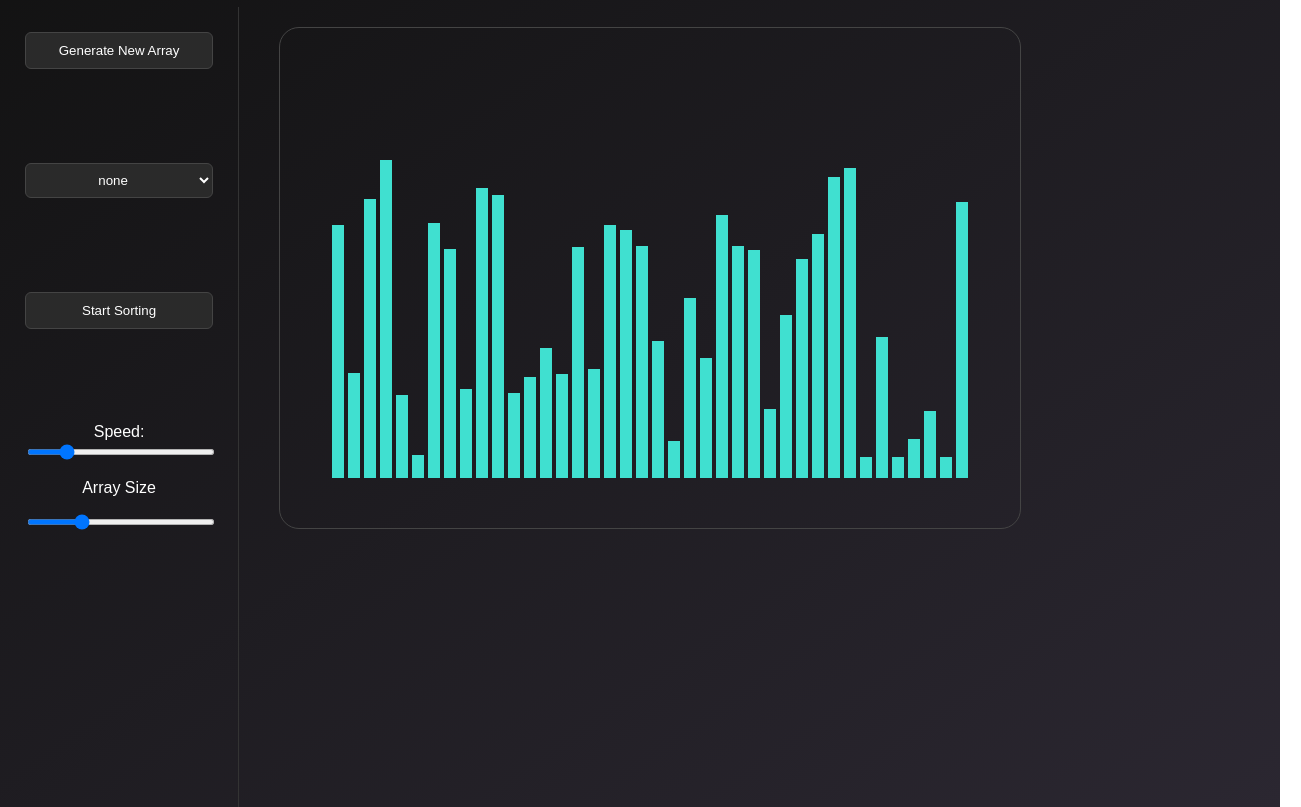
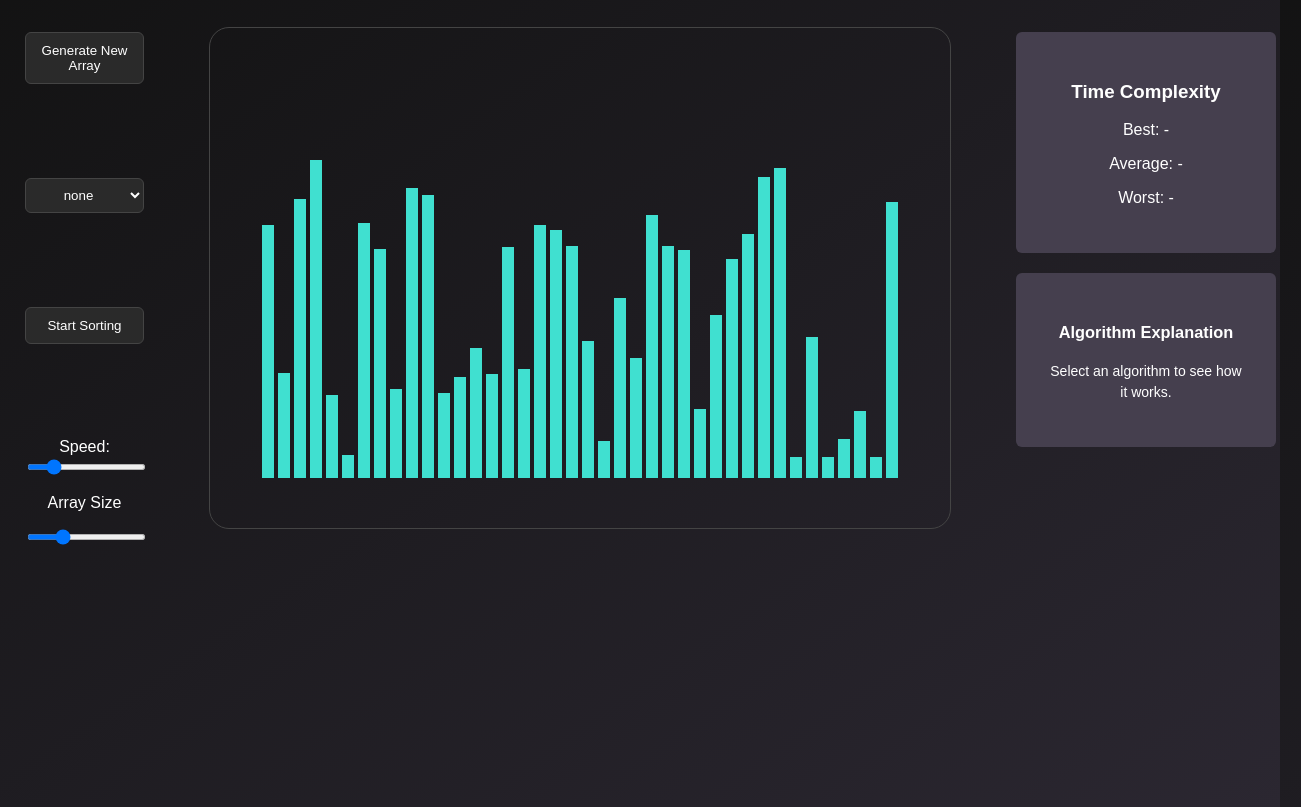
Before and after one commit to b0larp3ar/algorithm-visualizer, a plain HTML site: page index.html in a window 1280 px wide. Shown: the part 73-880 px from the top of the page, 1301 px wide, since content can reach past the window. Drawn offline with Linux system fonts and the light colour scheme.

Commit message:
debugging

```diff
--- a/index.html
+++ b/index.html
@@ -18,7 +18,7 @@
         <div class="controls">
             <button id="generate">Generate New Array</button><br><br><br>
             <select id="algorithm">
-                <option>none</option>
+                <option value="none">none</option>
                 <option value="bubble">Bubble sort</option>
                 <option value="selection">Selection sort</option>
                 <option value="insertion">Insertion sort</option>
@@ -36,6 +36,25 @@
 
         <!--Bars-->
         <div id="array-container"></div>
+
+        <!--Time complexity + explanation-->
+        <div class="controls">
+            <!--Time complexity-->
+            <div class="time-complexity">
+                <h3>Time Complexity</h3>
+                <p>Best: <span id="best-case">-</span></p>
+                <p>Average: <span id="avg-case">-</span></p>
+                <p>Worst: <span id="worst-case">-</span></p>
+            </div>
+
+            <!--Explanation panel-->
+            <div class="explanation">
+                <h3>Algorithm Explanation</h3>
+                <p id="algo-explanation">
+                    Select an algorithm to see how it works.
+                </p>
+            </div>
+        </div>
     </div>
 
     <script type="module" src="script.js"></script>
--- a/script.js
+++ b/script.js
@@ -15,6 +15,55 @@ const sizeSlider = document.getElementById("size");
 let delay = 100;
 let isSorting = false;
 let array = [];
+const complexity = {
+    none: {
+        best: "-",
+        average: "-",
+        worst: "-"
+    },
+    bubble: {
+        best: "O(n)",
+        average: "O(n²)",
+        worst: "O(n²)"
+    },
+    selection: {
+        best: "O(n²)",
+        average: "O(n²)",
+        worst: "O(n²)"
+    },
+    insertion: {
+        best: "O(n)",
+        average: "O(n²)",
+        worst: "O(n²)"
+    },
+    merge: {
+        best: "O(n log n)",
+        average: "O(n log n)",
+        worst: "O(n log n)"
+    },
+    quick: {
+        best: "O(n log n)",
+        average: "O(n log n)",
+        worst: "O(n²)"
+    }
+};
+const explanations = {
+    none: "Select an algorithm to see how it works.",
+
+    bubble: "Bubble Sort repeatedly compares adjacent elements and swaps them if they are in the wrong order. Larger elements gradually 'bubble' to the end of the array.",
+
+    selection: "Selection Sort repeatedly selects the smallest element from the unsorted portion of the array and places it at the beginning.",
+
+    insertion: "Insertion Sort builds the sorted array one element at a time by inserting each element into its correct position.",
+
+    merge: "Merge Sort divides the array into halves recursively, sorts each half, and then merges the sorted halves together.",
+
+    quick: "Quick Sort selects a pivot element and partitions the array so that elements smaller than the pivot go to the left and larger elements go to the right."
+};
+const bestCase = document.getElementById("best-case");
+const avgCase = document.getElementById("avg-case");
+const worstCase = document.getElementById("worst-case");
+const explanationText = document.getElementById("algo-explanation");
 
 //speed input
 speedSlider.addEventListener("input", () => {
@@ -26,6 +75,11 @@ sizeSlider.addEventListener("input", () => {
     if (isSorting) return;
 
     init(sizeSlider.value);
+});
+
+algorithmSelect.addEventListener("change", () => {
+    updateComplexity(algorithmSelect.value);
+    updateExplanation(algorithmSelect.value);
 });
 
 //disable-enable controls
@@ -56,12 +110,28 @@ function renderArray(arr) {
     });
 }
 
+//update time complexity
+function updateComplexity(algo) {
+    bestCase.textContent = complexity[algo].best;
+    avgCase.textContent = complexity[algo].average;
+    worstCase.textContent = complexity[algo].worst;
+}
+
+//update explanation
+function updateExplanation(algo) {
+    explanationText.textContent = explanations[algo];
+}
+
 function init(size = sizeSlider.value) {
     array = generateArray(size);
     renderArray(array);
+    updateComplexity(algorithmSelect.value);
+    updateExplanation(algorithmSelect.value);
 }
 
-generateBtn.addEventListener("click", init);
+generateBtn.addEventListener("click", () => {
+    init(sizeSlider.value);
+});
 
 startBtn.addEventListener("click", async () => {
     if (isSorting) return;
--- a/style.css
+++ b/style.css
@@ -50,9 +50,9 @@ body {
     /*margin: 20px;*/
     flex-direction: column;
     /*width: 250px;
-    background: #1e1e1e;*/
+    background: #1e1e1e;
     border-right: 1px solid #333;
-    /*border: 1px solid #444;
+    border: 1px solid #444;
     border-radius: 20px;*/
     padding: 25px;
     gap: 20px;
@@ -68,6 +68,25 @@ body {
     padding: 50px;
     border: 1px solid #444;
     border-radius: 20px;
+}
+
+.time-complexity {
+    width: 200px;
+    /*margin-top: 20px;*/
+    padding: 30px;
+    background: #453f4e;
+    border-radius: 6px;
+    max-height: 200px;
+}
+
+.explanation {
+    width: 200px;
+    padding: 30px;
+    /*margin-top: 20px;*/
+    background: #453f4e;
+    border-radius: 6px;
+    font-size: 14px;
+    line-height: 1.5;
 }
 
 .bar {
```
